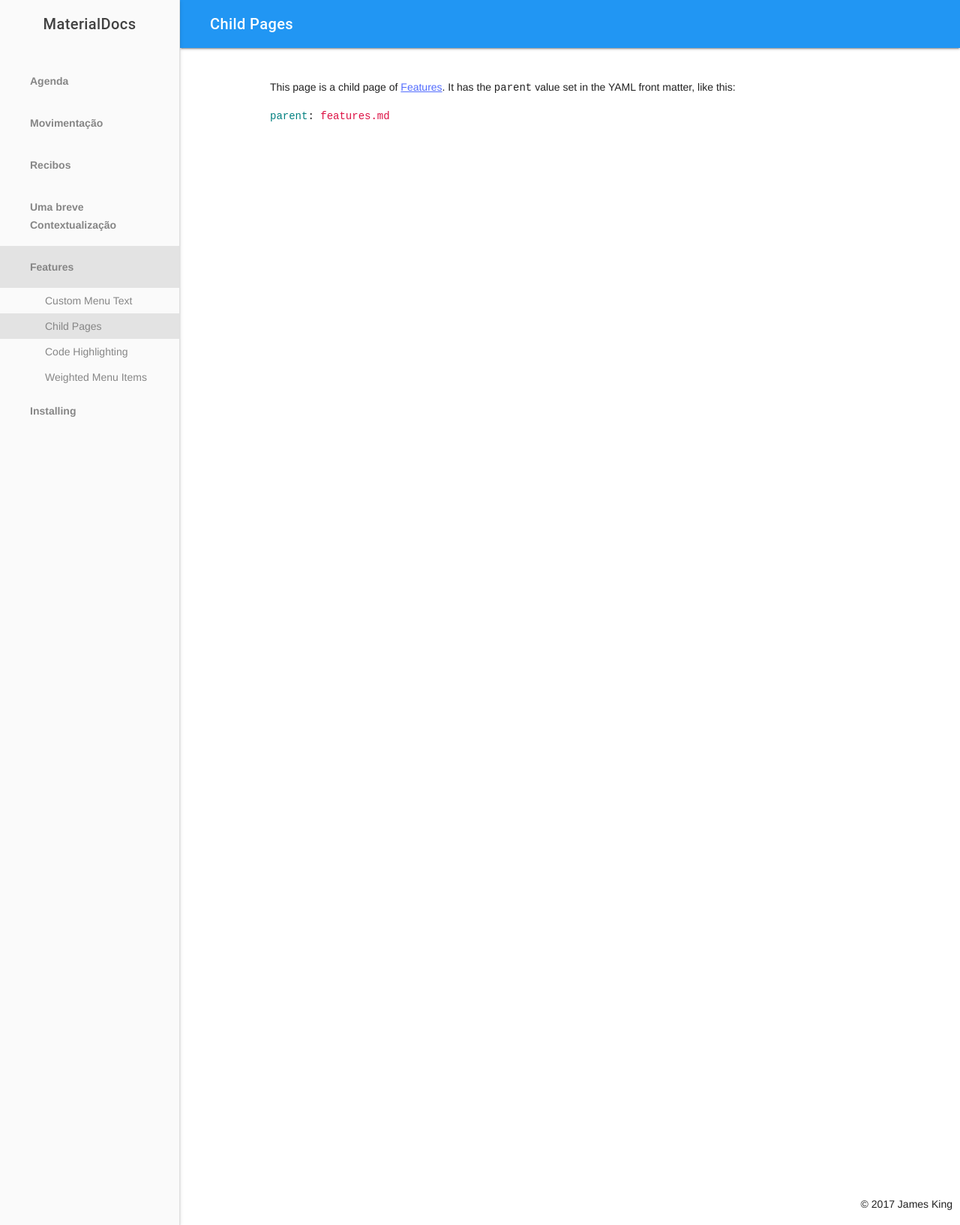
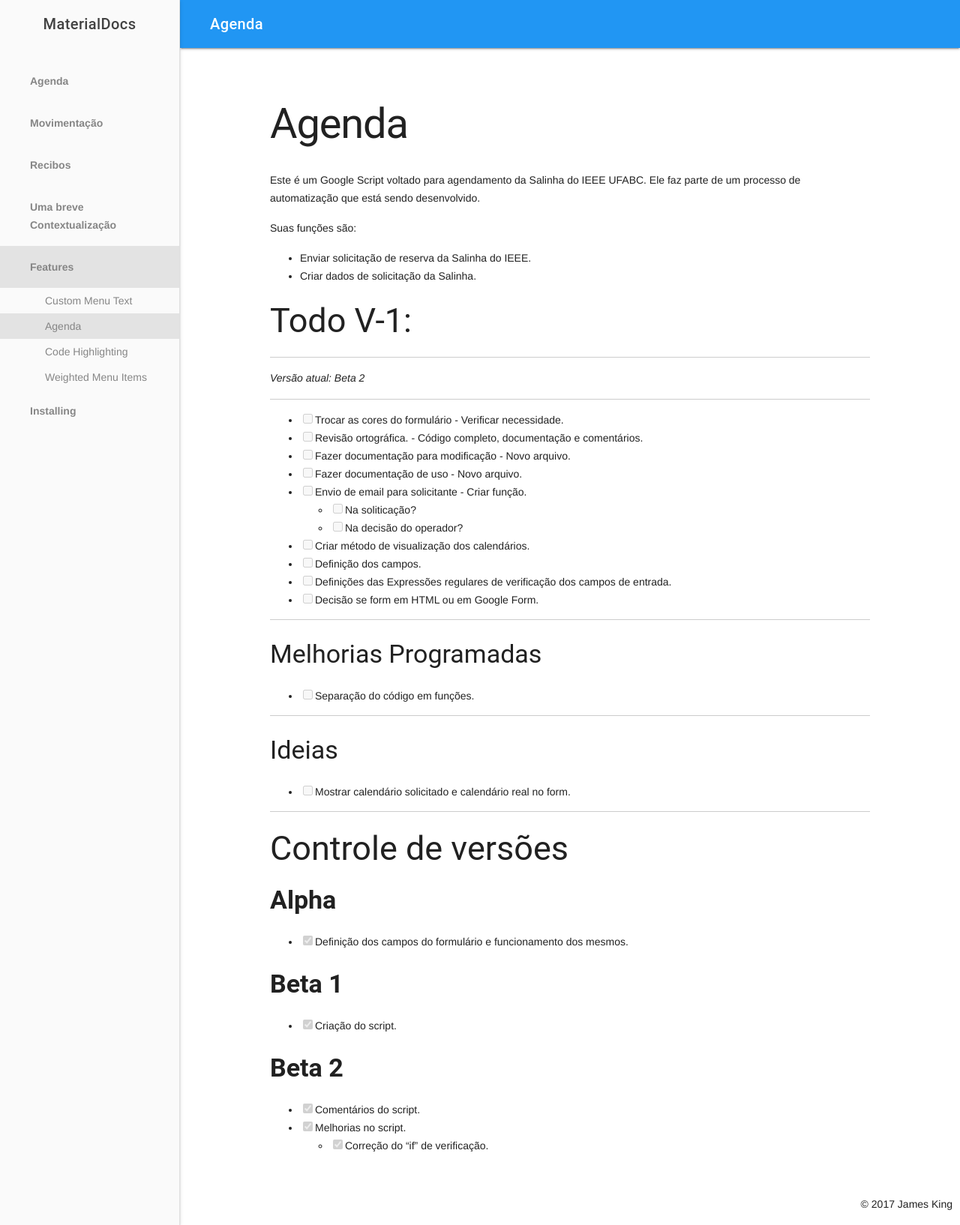
Before and after one commit to JuCaichiolo/Scripts-automatizacao, a Jekyll site: the page built from docs/child-pages.md, in a window 1280 px wide. Shown: the whole page at 75% size. Built offline with Jekyll 4.4.1, drawn with Linux system fonts in a browser that asks for light colours.

Commit message:
Gitpage update

````diff
--- a/docs/child-pages.md
+++ b/docs/child-pages.md
@@ -3,13 +3,66 @@
 # Edit theme's home layout instead if you wanna make some changes
 # See: https://jekyllrb.com/docs/themes/#overriding-theme-defaults
 layout: page
-title: Child Pages
+title: Agenda
 parent: features.md
 weight: 1
 ---
 
-This page is a child page of [Features](/jekyll-materialdocs/features).  It has the ```parent``` value set in the YAML front matter, like this:
+# Agenda
 
-```yaml
-parent: features.md
-```
+Este é um Google Script voltado para agendamento da Salinha do IEEE UFABC. Ele faz parte de um processo de automatização que está sendo desenvolvido.
+
+Suas funções são:
+- Enviar solicitação de reserva da Salinha do IEEE.
+- Criar dados de solicitação da Salinha.
+
+## Todo V-1:
+
+---------------------------------------------------------------------------
+
+*Versão atual: Beta 2*
+
+---------------------------------------------------------------------------
+
+- [ ] Trocar as cores do formulário - Verificar necessidade.
+- [ ] Revisão ortográfica. - Código completo, documentação e comentários.
+- [ ] Fazer documentação para modificação - Novo arquivo.
+- [ ] Fazer documentação de uso - Novo arquivo.
+- [ ] Envio de email para solicitante - Criar função.
+  - [ ] Na soliticação?
+  - [ ] Na decisão do operador?
+- [ ] Criar método de visualização dos calendários.
+- [ ] Definição dos campos.
+- [ ] Definições das Expressões regulares de verificação dos campos de entrada.
+- [ ] Decisão se form em HTML ou em Google Form.
+
+
+---------------------------------------------------------------------------
+
+### Melhorias Programadas
+
+- [ ] Separação do código em funções.
+
+---------------------------------------------------------------------------
+
+### Ideias
+
+- [ ] Mostrar calendário solicitado e calendário real no form.
+
+---------------------------------------------------------------------------
+
+## Controle de versões
+
+### **Alpha**
+
+- [x] Definição dos campos do formulário e funcionamento dos mesmos.
+
+### **Beta 1**
+
+- [x] Criação do script.
+
+### **Beta 2**
+
+- [x] Comentários do script.
+- [x] Melhorias no script.
+  - [x] Correção do "if" de verificação.
````
